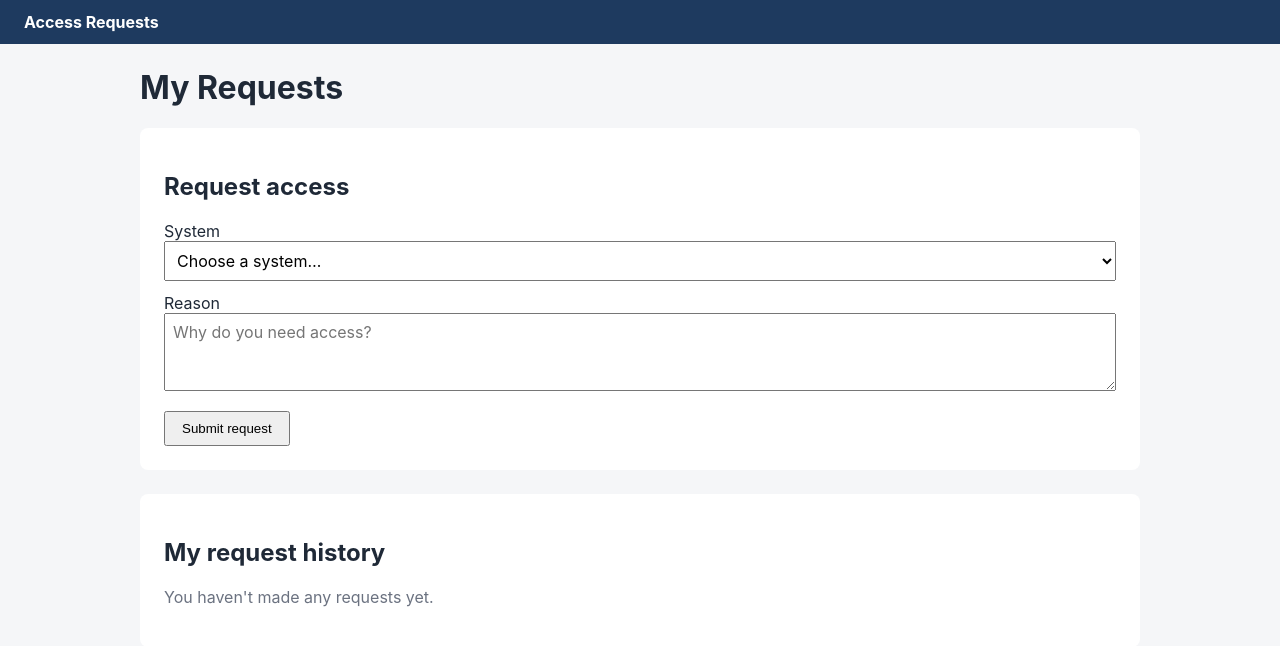
After one commit to arhumnadeem-112/access-request-app, a Flask app: template templates/my_requests.html in a window 1280 px wide. The commit adds this page. Shown: the top 646 px of the page. Run offline with Flask 3, Linux system fonts and the light colour scheme; the template is opened without the code that fills it, so the values that code supplies are empty; some libraries are stand-ins or nearby versions.

Commit message:
Stage 3: employee My Requests screen
- /my-requests: request form (system + reason) and the user's own
  history with decider, comment, and timestamps
- Server-side validation: valid system, non-empty reason, max length
- Duplicate pending requests blocked in code, with the DB unique
  index as a fallback for double submits
- Post/Redirect/Get so refresh doesn't resubmit
- nice_time template filter; color-coded status badges

Co-Authored-By: Claude Opus 5.5 <noreply@anthropic.com>

```diff
--- a/app.py
+++ b/app.py
@@ -9,15 +9,23 @@ usually by filling in an HTML template from the templates/ folder.
 """
 import os
 import secrets
+import sqlite3
+from datetime import datetime, timezone
 
-from flask import Flask, g, redirect, render_template, url_for
+from flask import Flask, flash, g, redirect, render_template, request, url_for
 from flask_wtf.csrf import CSRFError, CSRFProtect
 
 import auth
 from auth import login_required
-from db import BASE_DIR, close_db
+from db import BASE_DIR, close_db, get_db
 
 SECRET_KEY_FILE = BASE_DIR / ".secret_key"
+MAX_REASON_LENGTH = 500
+
+
+def now_utc():
+    """Current time in the format we store in the database (UTC)."""
+    return datetime.now(timezone.utc).strftime("%Y-%m-%d %H:%M:%S")
 
 
 def load_secret_key():
@@ -54,6 +62,17 @@ app.teardown_appcontext(close_db)
 app.register_blueprint(auth.bp)
 
 
+@app.template_filter("nice_time")
+def nice_time(value):
+    """
+    Template filter: {{ some_timestamp | nice_time }}
+    Turns '2026-10-13 14:05:00' into '13 Oct 2026, 14:05'. Empty values show a dash.
+    """
+    if not value:
+        return "—"
+    return datetime.strptime(value, "%Y-%m-%d %H:%M:%S").strftime("%d %b %Y, %H:%M")
+
+
 # ---------------------------------------------------------------------------
 # Pages
 # ---------------------------------------------------------------------------
@@ -66,11 +85,82 @@ def index():
     return redirect(auth.home_url(g.user))
 
 
-# Placeholders for now. Each stage replaces one of these with the real page.
-@app.route("/my-requests")
+@app.route("/my-requests", methods=["GET", "POST"])
 @login_required("employee", "manager")
 def my_requests():
-    return render_template("placeholder.html", title="My Requests", stage=3)
+    """
+    GET:  show the request form and this user's request history.
+    POST: validate and save a new request, then redirect back here
+          (Post/Redirect/Get, so refreshing the page doesn't resubmit).
+    """
+    db = get_db()
+    systems = db.execute("SELECT id, name FROM systems ORDER BY name").fetchall()
+
+    if request.method == "POST":
+        system_id = request.form.get("system_id", type=int)  # None if missing or not a number
+        reason = request.form.get("reason", "").strip()
+
+        # Validate on the server. The HTML 'required' attribute is only a
+        # convenience: anyone can send a POST without using our form.
+        error = None
+        if system_id not in {s["id"] for s in systems}:
+            error = "Please choose a system."
+        elif not reason:
+            error = "Please enter a reason."
+        elif len(reason) > MAX_REASON_LENGTH:
+            error = f"Please keep the reason under {MAX_REASON_LENGTH} characters."
+        elif db.execute(
+            "SELECT 1 FROM access_requests "
+            "WHERE requester_id = ? AND system_id = ? AND status = 'Pending'",
+            (g.user["id"], system_id),
+        ).fetchone():
+            error = "You already have a pending request for that system."
+
+        if error is None:
+            try:
+                db.execute(
+                    "INSERT INTO access_requests (requester_id, system_id, reason, created_at) "
+                    "VALUES (?, ?, ?, ?)",
+                    (g.user["id"], system_id, reason, now_utc()),
+                )
+                db.commit()
+            except sqlite3.IntegrityError:
+                # The unique index in schema.sql caught a duplicate that slipped
+                # past the check above (e.g. a double-click submitting twice at once).
+                error = "You already have a pending request for that system."
+
+        if error is None:
+            flash("Request submitted. Your manager will review it.", "success")
+            return redirect(url_for("my_requests"))
+
+        # Show the form again with the error and what they typed.
+        flash(error, "error")
+        history = get_request_history(g.user["id"])
+        return render_template("my_requests.html", systems=systems, history=history,
+                               form=request.form), 400
+
+    history = get_request_history(g.user["id"])
+    return render_template("my_requests.html", systems=systems, history=history, form={})
+
+
+def get_request_history(user_id):
+    """All of one user's requests, newest first, with system and decider names."""
+    return get_db().execute(
+        """
+        SELECT r.id, s.name AS system_name, r.reason, r.status,
+               r.created_at, r.decided_at, r.decision_comment,
+               d.name AS decided_by_name
+        FROM access_requests r
+        JOIN systems s     ON s.id = r.system_id
+        LEFT JOIN users d  ON d.id = r.decided_by_id   -- LEFT: Pending has no decider
+        WHERE r.requester_id = ?
+        ORDER BY r.created_at DESC
+        """,
+        (user_id,),
+    ).fetchall()
+
+
+# Placeholders for now. Each stage replaces one of these with the real page.
 
 
 @app.route("/approvals")
--- a/static/style.css
+++ b/static/style.css
@@ -32,7 +32,18 @@ body {
 
 main { max-width: 1000px; margin: 24px auto; padding: 0 16px; }
 
-.card { background: #fff; border-radius: 8px; padding: 24px; }
+.card { background: #fff; border-radius: 8px; padding: 24px; margin-bottom: 24px; }
+.card label { display: block; margin-top: 12px; }
+.card select, .card textarea { width: 100%; box-sizing: border-box; padding: 8px; font: inherit; }
+
+table { width: 100%; border-collapse: collapse; }
+th, td { text-align: left; padding: 8px; border-bottom: 1px solid #e5e7eb; vertical-align: top; }
+
+/* Color-coded status labels */
+.status { padding: 2px 10px; border-radius: 999px; font-size: 0.85em; font-weight: 600; }
+.status-pending  { background: #fef3c7; color: #92400e; }
+.status-approved { background: #d1fae5; color: #065f46; }
+.status-rejected { background: #fee2e2; color: #991b1b; }
 .login-card { max-width: 360px; margin: 48px auto; }
 .login-card label { display: block; margin-top: 12px; }
 .login-card input { width: 100%; box-sizing: border-box; padding: 8px; }
--- /dev/null
+++ b/templates/my_requests.html
@@ -0,0 +1,67 @@
+{% extends "base.html" %}
+{% block title %}My Requests{% endblock %}
+
+{% block content %}
+<h1>My Requests</h1>
+
+<section class="card">
+  <h2>Request access</h2>
+  <form method="post">
+    <input type="hidden" name="csrf_token" value="{{ csrf_token() }}">
+
+    <label for="system_id">System</label>
+    <select id="system_id" name="system_id" required>
+      <option value="">Choose a system…</option>
+      {% for system in systems %}
+        {# Keep the previous choice selected if the form is shown again after an error. #}
+        <option value="{{ system.id }}"
+                {% if form.get('system_id') == system.id|string %}selected{% endif %}>
+          {{ system.name }}
+        </option>
+      {% endfor %}
+    </select>
+
+    <label for="reason">Reason</label>
+    <textarea id="reason" name="reason" rows="3" maxlength="500" required
+              placeholder="Why do you need access?">{{ form.get('reason', '') }}</textarea>
+
+    <button type="submit" class="button">Submit request</button>
+  </form>
+</section>
+
+<section class="card">
+  <h2>My request history</h2>
+  {% if history %}
+    <table>
+      <thead>
+        <tr>
+          <th>System</th>
+          <th>Reason</th>
+          <th>Status</th>
+          <th>Submitted</th>
+          <th>Decided by</th>
+          <th>Comment</th>
+          <th>Decided</th>
+        </tr>
+      </thead>
+      <tbody>
+        {% for r in history %}
+          <tr>
+            <td>{{ r.system_name }}</td>
+            <td>{{ r.reason }}</td>
+            {# The CSS class (status-pending, etc.) sets the badge color. #}
+            <td><span class="status status-{{ r.status|lower }}">{{ r.status }}</span></td>
+            <td>{{ r.created_at|nice_time }}</td>
+            <td>{{ r.decided_by_name or '—' }}</td>
+            <td>{{ r.decision_comment or '—' }}</td>
+            <td>{{ r.decided_at|nice_time }}</td>
+          </tr>
+        {% endfor %}
+      </tbody>
+    </table>
+    <p class="muted">Times are shown in UTC.</p>
+  {% else %}
+    <p class="muted">You haven't made any requests yet.</p>
+  {% endif %}
+</section>
+{% endblock %}
```
